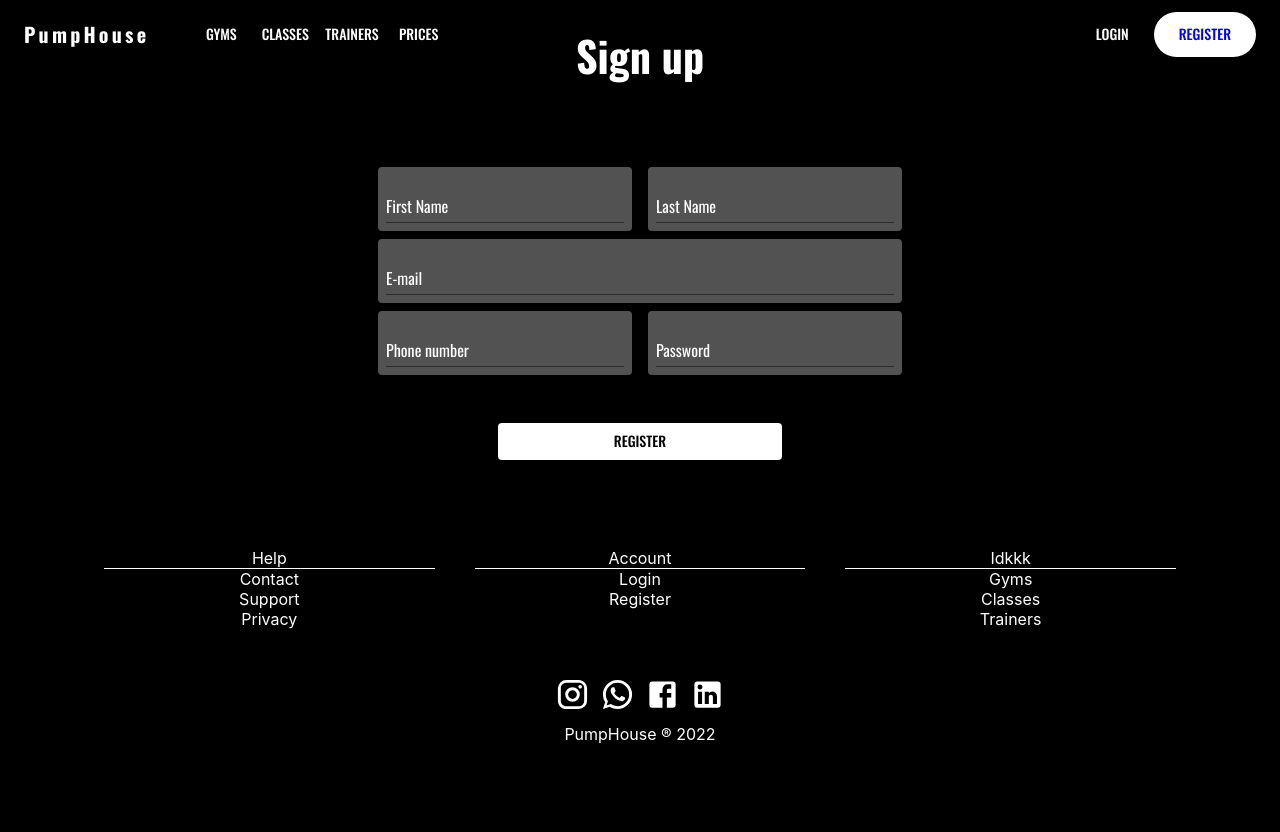
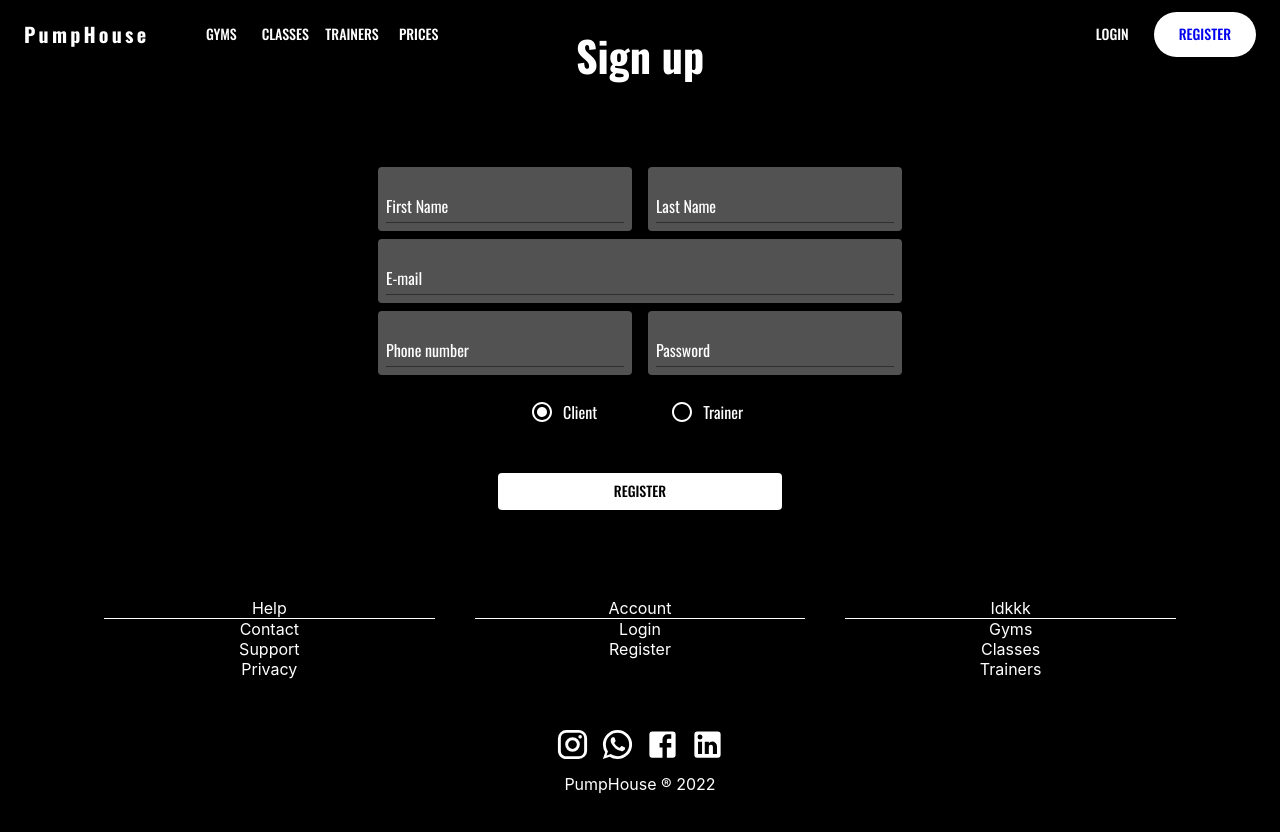
Before and after one commit to laurovicimihaela/PumpHouse, a React (Create React App) app in the folder front-end/: page /register in a window 1280 px wide. Shown: the top 832 px of the page. Built offline with nearby package versions, Linux system fonts and the light colour scheme.

Commit message:
Connect login/register fetch requests with back-end

```diff
--- a/front-end/src/components/Login&Register/LoginForm.js
+++ b/front-end/src/components/Login&Register/LoginForm.js
@@ -39,13 +39,15 @@ export default function LoginForm() {
 
     setIsLoading(true);
 
-    fetch("http://localhost:4000/users/login", {
+    fetch("http://127.0.0.1:4000/users/login", {
       method: "PATCH",
       body: JSON.stringify({
         email: enteredEmail,
         password: enteredPassword,
       }),
-      headers: {},
+      headers: {
+        "Content-Type": "application/json",
+      },
     })
       .then((res) => {
         setIsLoading(false);
@@ -70,7 +72,13 @@ export default function LoginForm() {
   return (
     <>
       <Typography
-        sx={{ fontSize: 42, fontWeight: "bold", textAlign: "center", mb: 10, mt: 3 }}
+        sx={{
+          fontSize: 42,
+          fontWeight: "bold",
+          textAlign: "center",
+          mb: 10,
+          mt: 3,
+        }}
         color="white"
         gutterBottom
       >
@@ -79,7 +87,12 @@ export default function LoginForm() {
       <Box sx={{ flexGrow: 1 }}>
         <form onSubmit={submitHandler}>
           <Grid container>
-            <Grid container spacing={2} marginBottom={1} justifyContent="center">
+            <Grid
+              container
+              spacing={2}
+              marginBottom={1}
+              justifyContent="center"
+            >
               <Grid item xs={3.5} height={1} minWidth={300}>
                 <Item>
                   <TextField
@@ -93,12 +106,17 @@ export default function LoginForm() {
                     InputProps={{
                       sx: { color: "#fff" },
                     }}
-                    ref={emailInputRef}
+                    inputRef={emailInputRef}
                   />
                 </Item>
               </Grid>
             </Grid>
-            <Grid container spacing={2} marginBottom={1} justifyContent="center">
+            <Grid
+              container
+              spacing={2}
+              marginBottom={1}
+              justifyContent="center"
+            >
               <Grid item xs={3.5} height={1} minWidth={300}>
                 <Item>
                   <TextField
@@ -112,7 +130,7 @@ export default function LoginForm() {
                     InputProps={{
                       sx: { color: "#fff" },
                     }}
-                    ref={passwordInputRef}
+                    inputRef={passwordInputRef}
                   />
                 </Item>
               </Grid>
--- a/front-end/src/components/Login&Register/RegisterForm.js
+++ b/front-end/src/components/Login&Register/RegisterForm.js
@@ -3,7 +3,7 @@ import { styled } from "@mui/material/styles";
 import Box from "@mui/material/Box";
 import Paper from "@mui/material/Paper";
 import Grid from "@mui/material/Grid";
-import { TextField } from "@mui/material";
+import { FormControlLabel, Radio, RadioGroup, TextField } from "@mui/material";
 import Button from "@mui/material/Button";
 import Typography from "@mui/material/Typography";
 
@@ -27,10 +27,15 @@ export default function RegisterForm() {
   const emailInputRef = useRef();
   const phoneInputRef = useRef();
   const passwordInputRef = useRef();
+  const [role, setRole] = useState("CLIENT");
 
   const authCtx = useContext(AuthContext);
 
   const [isLoading, setIsLoading] = useState(false);
+
+  const handleRoleChange = (e) => {
+    setRole(e.target.value);
+  };
 
   const submitHandler = (event) => {
     event.preventDefault();
@@ -41,20 +46,21 @@ export default function RegisterForm() {
     const enteredPhone = phoneInputRef.current.value;
     const enteredPassword = passwordInputRef.current.value;
 
-    //validation
-
     setIsLoading(true);
 
-    fetch("http://localhost:4000/users/register", {
-      method: "PATCH",
+    fetch("http://127.0.0.1:4000/users", {
+      method: "POST",
       body: JSON.stringify({
-        firstName: enteredFirstName,
-        lastName: enteredLastName,
+        first_name: enteredFirstName,
+        last_name: enteredLastName,
         email: enteredEmail,
         phone: enteredPhone,
         password: enteredPassword,
+        role: role,
       }),
-      headers: {},
+      headers: {
+        "Content-Type": "application/json",
+      },
     })
       .then((res) => {
         setIsLoading(false);
@@ -79,7 +85,13 @@ export default function RegisterForm() {
   return (
     <>
       <Typography
-        sx={{ fontSize: 42, fontWeight: "bold", textAlign: "center", mb: 10, mt: 3 }}
+        sx={{
+          fontSize: 42,
+          fontWeight: "bold",
+          textAlign: "center",
+          mb: 10,
+          mt: 3,
+        }}
         color="white"
         gutterBottom
       >
@@ -88,7 +100,12 @@ export default function RegisterForm() {
       <Box sx={{ flexGrow: 1 }}>
         <form onSubmit={submitHandler}>
           <Grid container>
-            <Grid container spacing={2} marginBottom={1} justifyContent="center">
+            <Grid
+              container
+              spacing={2}
+              marginBottom={1}
+              justifyContent="center"
+            >
               <Grid item xs={2.5} height={1} minWidth={150}>
                 <Item>
                   <TextField
@@ -102,7 +119,7 @@ export default function RegisterForm() {
                     InputProps={{
                       sx: { color: "#fff" },
                     }}
-                    ref={firstNameInputRef}
+                    inputRef={firstNameInputRef}
                   />
                 </Item>
               </Grid>
@@ -120,12 +137,17 @@ export default function RegisterForm() {
                     InputProps={{
                       sx: { color: "#fff" },
                     }}
-                    ref={lastNameInputRef}
+                    inputRef={lastNameInputRef}
                   />
                 </Item>
               </Grid>
             </Grid>
-            <Grid container spacing={2} marginBottom={1} justifyContent="center">
+            <Grid
+              container
+              spacing={2}
+              marginBottom={1}
+              justifyContent="center"
+            >
               <Grid item xs={5} height={1} minWidth={300}>
                 <Item>
                   <TextField
@@ -139,12 +161,17 @@ export default function RegisterForm() {
                     InputProps={{
                       sx: { color: "#fff" },
                     }}
-                    ref={emailInputRef}
+                    inputRef={emailInputRef}
                   />
                 </Item>
               </Grid>
             </Grid>
-            <Grid container spacing={2} marginBottom={1} justifyContent="center">
+            <Grid
+              container
+              spacing={2}
+              marginBottom={1}
+              justifyContent="center"
+            >
               <Grid item xs={2.5} height={1} minWidth={150}>
                 <Item>
                   <TextField
@@ -158,7 +185,7 @@ export default function RegisterForm() {
                     InputProps={{
                       sx: { color: "#fff" },
                     }}
-                    ref={phoneInputRef}
+                    inputRef={phoneInputRef}
                   />
                 </Item>
               </Grid>
@@ -175,10 +202,38 @@ export default function RegisterForm() {
                     InputProps={{
                       sx: { color: "#fff" },
                     }}
-                    ref={passwordInputRef}
+                    inputRef={passwordInputRef}
                   />
                 </Item>
               </Grid>
+            </Grid>
+            <Grid container spacing={2} marginTop={1} justifyContent="center">
+              <RadioGroup
+                row
+                aria-labelledby="demo-row-radio-buttons-group-label"
+                name="row-radio-buttons-group"
+                value={role}
+                onChange={handleRoleChange}
+              >
+                <FormControlLabel
+                  value="CLIENT"
+                  control={<Radio sx={{ color: "white" }} />}
+                  label="Client"
+                  sx={{
+                    color: "white",
+                    mx: 4,
+                  }}
+                />
+                <FormControlLabel
+                  value="TRAINER"
+                  control={<Radio sx={{ color: "white" }} />}
+                  label="Trainer"
+                  sx={{
+                    color: "white",
+                    mx: 4,
+                  }}
+                />
+              </RadioGroup>
             </Grid>
             <Grid
               container
--- a/front-end/src/index.js
+++ b/front-end/src/index.js
@@ -5,12 +5,15 @@ import App from "./App";
 import reportWebVitals from "./reportWebVitals";
 import { ThemeProvider } from "@mui/system";
 import { theme } from "./styles/Styles";
+import { AuthContextProvider } from "./store/auth-context";
 
 const root = ReactDOM.createRoot(document.getElementById("root"));
 root.render(
-  <ThemeProvider theme={theme}>
-    <App />
-  </ThemeProvider>
+  <AuthContextProvider>
+    <ThemeProvider theme={theme}>
+      <App />
+    </ThemeProvider>
+  </AuthContextProvider>
 );
 
 // If you want to start measuring performance in your app, pass a function
--- a/front-end/src/store/auth-context.js
+++ b/front-end/src/store/auth-context.js
@@ -37,7 +37,9 @@ export const AuthContextProvider = (props) => {
     logout: logoutHandler,
   };
   return (
-    <AuthContext.Provider value={contextValue}>{props.children}</AuthContext.Provider>
+    <AuthContext.Provider value={contextValue}>
+      {props.children}
+    </AuthContext.Provider>
   );
 };
 export default AuthContext;
```
Also changed, not shown: front-end/src/styles/Styles.js (indentation only).
